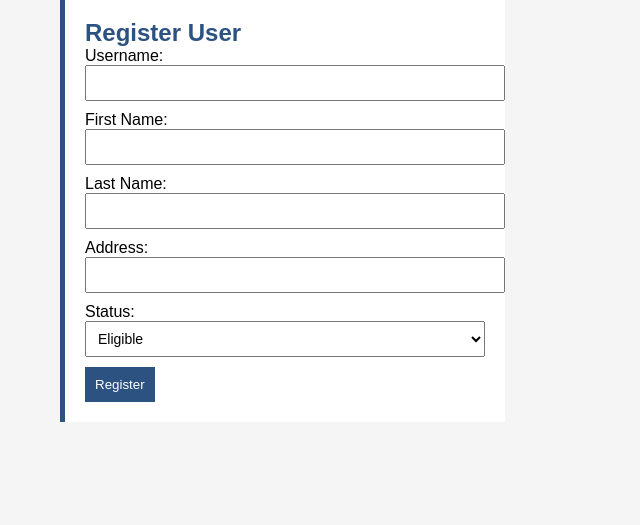
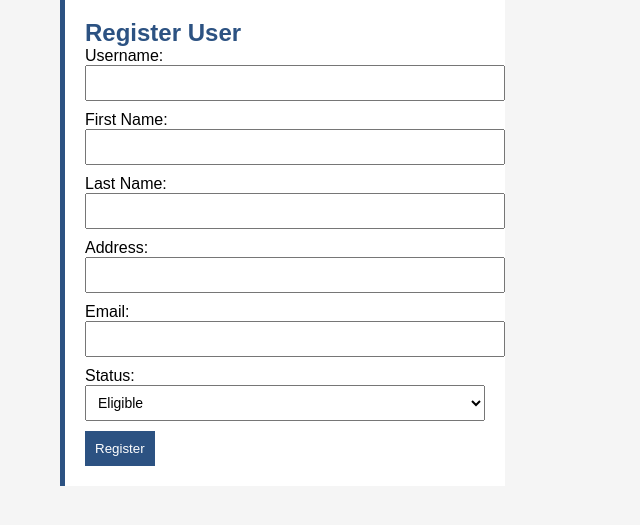
Before and after one commit to AnthonyChang123/Library_Management_System, a PHP site: page /Library_Management_System/register_user.php in a window 1280 px wide. Shown: the part 185-710 px from the top of the page, without its empty margins (0-640 px from the left). Run offline with PHP 8.4, Linux system fonts and the light colour scheme.

Commit message:
Updates to add email to sql table

```diff
--- a/register_user.php
+++ b/register_user.php
@@ -21,11 +21,12 @@ if ($connection->connect_error) {
     $renter_firstname = $_POST['first_name'];
     $renter_lastname = $_POST['last_name'];
     $renter_address = $_POST['address'];
+    $renter_email = $_POST['email'];
     $renter_status = $_POST['status'];
 
     // Prepare and bind
-    $stmt = $connection->prepare("INSERT INTO UserAccount (Renter_Username, Renter_FirstName, Renter_LastName, Renter_Address, Renter_Status) VALUES (?, ?, ?, ?, ?)");
-    $stmt->bind_param("ssssi", $renter_username, $renter_firstname, $renter_lastname, $renter_address, $renter_status);
+    $stmt = $connection->prepare("INSERT INTO UserAccount (Renter_Username, Renter_FirstName, Renter_LastName, Renter_Address,Renter_Email, Renter_Status) VALUES (?, ?, ?, ?, ?, ?)");
+    $stmt->bind_param("sssssi", $renter_username, $renter_firstname, $renter_lastname, $renter_address, $renter_email, $renter_status);
     if ($stmt->execute()) {
         echo "<p style='color: green;'>User added successfully!</p>";
     } else {
@@ -94,6 +95,9 @@ if ($connection->connect_error) {
     <label>Address:</label>
     <input type="text" name="address" required>
 
+    <label>Email:</label>
+    <input type="text" name="email" required>
+
     <label>Status:</label>
     <select name="status">
         <option value="1">Eligible</option>
--- a/sql/LibraryDatabaseQuery.sql
+++ b/sql/LibraryDatabaseQuery.sql
@@ -28,6 +28,7 @@ Create table UserAccount (
     Renter_FirstName varchar(30),
     Renter_LastName varchar (30),
     Renter_Address varchar (50),
+    Renter_Email varchar (50),
     Renter_Status boolean
 );
 
@@ -47,4 +48,4 @@ INSERT INTO Books (id, title, author, isbn, status, location) VALUES
 ('BK004', 'Pride and Prejudice', 'Jane Austen', '978-0141439518', 'overdue', 'A-15-1'),
 ('BK005', 'The Great Gatsby', 'F. Scott Fitzgerald', '978-0743273565', 'available', 'D-03-9');
 
-Insert into UserAccount (Renter_Username, Renter_FirstName, Renter_LastName, Renter_Address, Renter_Status) Values ('John123', 'John', 'Smith','6593 Zillow W Ave, MN 5567', true);
+Insert into UserAccount (Renter_Username, Renter_FirstName, Renter_LastName, Renter_Address, Renter_Email, Renter_Status) Values ('John123', 'John', 'Smith','6593 Zillow W Ave, MN 5567','John@gmail.com', true);
```
Also changed, not shown: User_Info.php (added).
